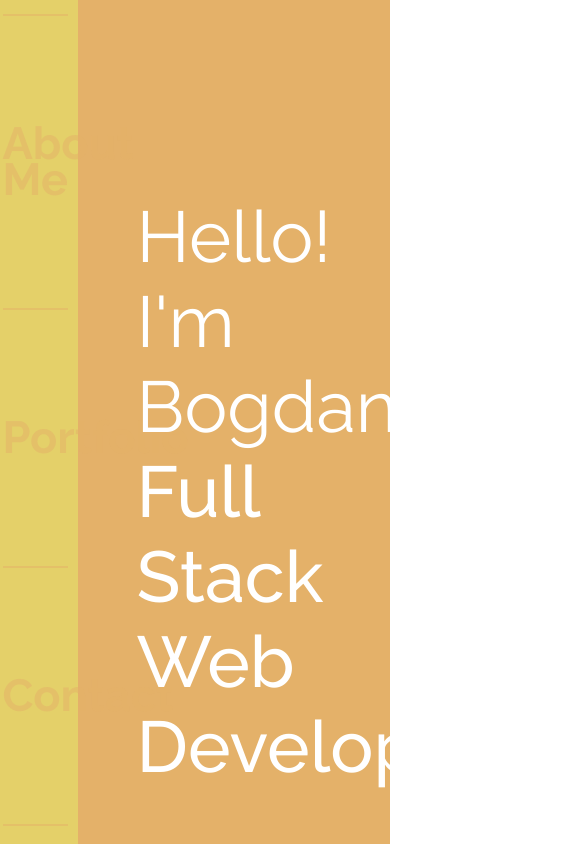
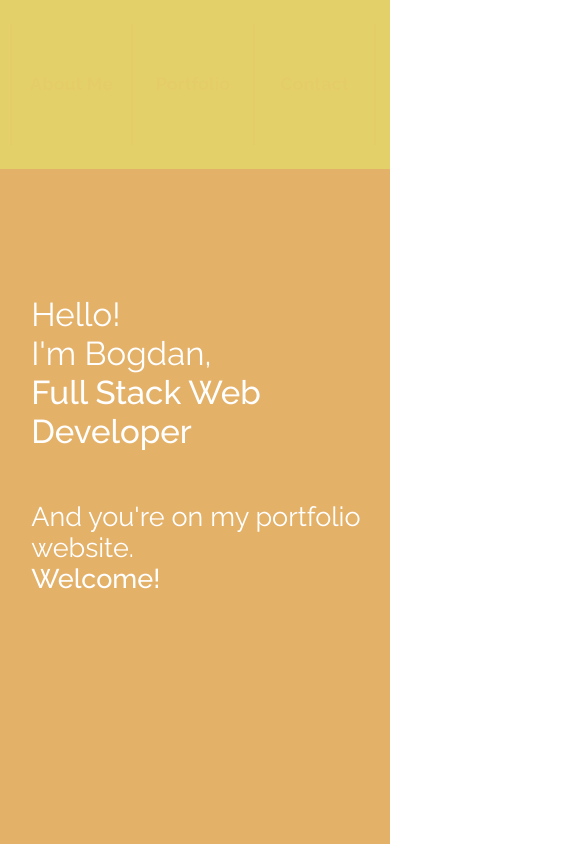
Before and after one commit to Bogdan-jsx/Portfolio, a plain HTML site: page index.html in a window 390 px wide. Shown: the top 844 px of the page, 585 px wide, since content can reach past the window. Drawn offline with nearby package versions, Linux system fonts and the light colour scheme; a web font is replaced by a local one.

Commit message:
Start block adapted

```diff
--- a/css/aboutMe.css
+++ b/css/aboutMe.css
@@ -30,6 +30,7 @@
     box-sizing: border-box;
 
     background-image: url(../images/frontend-background.png);
+    background-repeat: no-repeat;
 }
 
 .technologies-backend-wrapper {
@@ -42,6 +43,7 @@
     height: 100%;
 
     background-image: url(../images/backend-background.png);
+    background-repeat: no-repeat;
 }
 
 .technologies-other-wrapper {
@@ -55,6 +57,7 @@
     height: 100%;
 
     background-image: url(../images/other-background.png);
+    background-repeat: no-repeat;
 }
 
 .technologies p {
--- a/css/portfolio.css
+++ b/css/portfolio.css
@@ -33,7 +33,7 @@
     min-width: 39%;
     height: 435px;
     margin: 0 5.5%;
-    margin-bottom: 10px;
+    margin-bottom: 20px;
     box-sizing: border-box;
     border-radius: 10px;
 
--- a/css/start.css
+++ b/css/start.css
@@ -1,11 +1,16 @@
 * {
     margin: 0;
     padding: 0;
+    overflow: hidden;
+}
+
+html {
+    overflow-y: scroll;
 }
 
 @keyframes nav-bar {
     0% {width: 0%;}
-    100% {width: 22%;}
+    100% {width: 20%;}
 }
 
 @keyframes welcome {
@@ -25,6 +30,7 @@
     width: 100%;
     height: 100vh;
     display: flex;
+    flex-direction: row;
     justify-content: flex-end;
     overflow-x: hidden;
     background-color: #e4d069;
@@ -83,7 +89,6 @@ nav {
 nav ul {
     opacity: 0;
 
-
     animation-name: nav-list-appearing;
     animation-duration: 1s;
     animation-fill-mode: forwards;
@@ -103,7 +108,7 @@ nav ul {
 nav ul li {
     border-top: 2px solid #e4b169;
     border-bottom: 2px solid #e4b169;
-    padding: 110px 0;
+    padding: 11.35vh 0;
     width: 95%;
     position: relative;
     transition: font-size 1s, color .5s, width .5s, border .5s;
@@ -128,3 +133,231 @@ nav ul li:hover {
     border-top: 2px solid #d2a360;
     z-index: 1;
 }
+
+/*Adaptivity*/
+
+@media screen and (max-width: 1600px) {
+    @keyframes welcome {
+        0% {padding-left: 22%; width: 100%;}
+        100% {padding-left: 8%; width: 83%;}
+    }
+    @keyframes nav-bar {
+        0% {width: 0%;}
+        100% {width: 17%;}
+    }
+
+}
+
+@media screen and (max-width: 1500px) {
+    .welcome {
+        padding-left: 15%;
+    }
+
+    @keyframes welcome {
+        0% {padding-left: 15%; width: 100%;}
+        100% {padding-left: 8%; width: 83%;}
+    }
+}
+
+@media screen and (max-width: 1400px) {
+    nav ul li {
+        font-size: 35px;
+    }
+}
+
+@media screen and (max-width: 1300px) {
+    .introducing-text {
+        font-size: 57.6px;
+    }
+
+    .welcome-text {
+        font-size: 48px;
+    }
+
+    .welcome {
+        padding-left: 18%;
+    }
+
+    @keyframes welcome {
+        0% {padding-left: 18%; width: 100%;}
+        100% {padding-left: 8%; width: 83%;}
+    }
+}
+
+@media screen and (max-width: 1150px) {
+    @keyframes nav-bar {
+        0% {width: 0%;}
+        100% {width: 20%;}
+    }
+
+    @keyframes welcome {
+        0% {padding-left: 18%; width: 100%;}
+        100% {padding-left: 3%; width: 80%;}
+    }
+
+    nav ul {
+        width: 95%;
+    }
+}
+
+@media screen and (max-width: 1015px) {
+    .introducing-text {
+        font-size: 47px;
+    }
+
+    .welcome-text {
+        font-size: 39px;
+    }
+
+    .welcome {
+        padding-top: 30vh;
+        padding-left: 15%;
+    }
+
+    @keyframes welcome {
+        0% {padding-left: 15%; width: 100%;}
+        100% {padding-left: 8%; width: 83%;}
+    }
+}
+
+/* @media screen and (max-width: 750px) {
+    .start {
+        background-color: black;
+    }
+} */
+
+@media screen and (max-width: 825px) {
+    .start {
+        flex-direction: column;
+    }
+
+    .welcome {
+        width: 100%;
+        padding-top: 20vh;
+        padding-left: 11%;
+    }
+
+    @keyframes welcome {
+        0% {padding-top: 20vh; height: 100%;}
+        100% {padding-top: 15vh; height: 80%;}
+    }
+
+    nav {
+        width: 100%;
+        display: flex;
+        align-items: center;
+    }
+
+    @keyframes nav-bar {
+        0% {height: 0%;}
+        100% {height: 20%;}
+    }
+
+    nav ul {
+        flex-direction: row;
+        height: 80%;
+        width: 95%;
+    }
+
+    nav ul li {
+        border: none;
+        border-left: 2px solid #e4b169;
+        border-right: 2px solid #e4b169;
+        top: 0px;
+        height: 90%;
+        display: flex;
+        align-items: center;
+        justify-content: center;
+        padding: 0;
+        transition: height 1s, font-size 1s, color 1s, border 1s;
+        /* height: 90%; */
+    }
+
+    nav ul li:hover {
+        height: 100%;
+        font-size: 38px;
+        border-left: 2px solid #d2a360;
+        border-right: 2px solid #d2a360;
+    }
+
+    nav ul li:nth-child(1) {
+        left: 0;
+        top: 0px;
+    }
+    nav ul li:nth-child(2) {
+        left: -2px;
+        top: 0px;
+    }
+    nav ul li:nth-child(3) {
+        left: -4px;
+        top: 0px;
+    }
+
+}
+
+@media screen and (max-width: 750px) {
+    .welcome {
+        padding-left: 3%;
+    }
+}
+
+@media screen and (max-width: 660px) {
+    .welcome {
+        padding-left: 8%;
+    }
+
+    .introducing-text {
+        font-size: 37px;
+    }
+
+    .welcome-text {
+        font-size: 31px;
+        margin-top: 50px;
+    }
+
+    nav ul li {
+        font-size: 28px;
+    }
+    nav ul li:hover {
+        font-size: 30px;
+    }
+}
+
+@media screen and (max-width: 500px) {
+    .welcome {
+        padding-left: 5%;
+    }
+
+    .introducing-text {
+        font-size: 33px;
+    }
+
+    .welcome-text {
+        font-size: 27px;
+    }
+
+    nav ul li {
+        font-size: 25px;
+    }
+    nav ul li:hover {
+        font-size: 27px;
+    }
+}
+
+@media screen and (max-width: 400px) {
+    .welcome {
+        padding-left: 8%;
+    }
+    nav ul li {
+        font-size: 18px;
+    }
+    nav ul li:hover {
+        font-size: 20px;
+    }
+}
+
+@media screen and (max-width: 360px) {
+    .welcome {
+        padding-left: 12%;
+    }
+}
--- a/index.html
+++ b/index.html
@@ -3,6 +3,7 @@
 <head>
     <meta charset="UTF-8">
     <title>Bogdan's portfolio</title>
+    <meta name="viewport" content="width=device-width, initial-scale=1">
     <link rel="preconnect" href="https://fonts.googleapis.com">
     <link rel="preconnect" href="https://fonts.gstatic.com" crossorigin>
     <link href="https://fonts.googleapis.com/css2?family=Andika&family=Raleway:wght@400;500;600;700&display=swap" rel="stylesheet">
```
